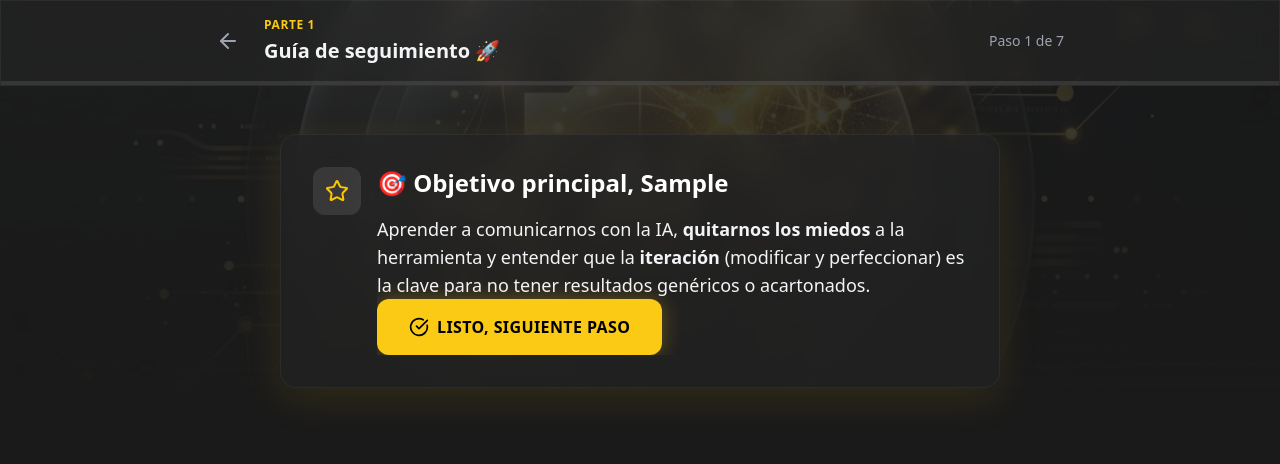
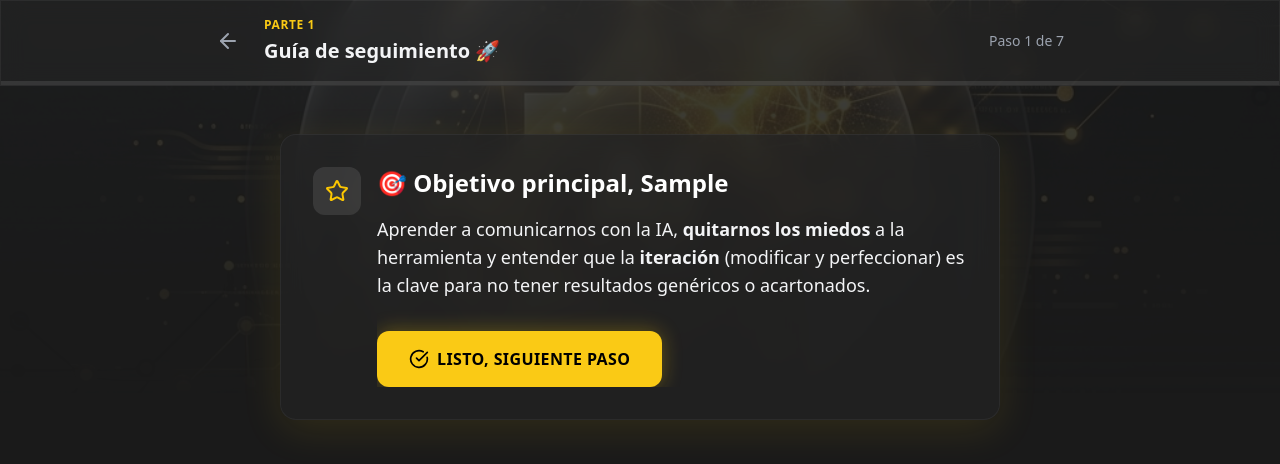
Before and after one commit to nerid/cursos-datatester, a Next.js app: page /cursos/1/1 in a window 1280 px wide. Shown: the top 464 px of the page. Built offline with nearby package versions, Linux system fonts and the light colour scheme; no server answers; sample sign-in values are in the browser's storage.

Commit message:
fix: resolve framer-motion mt prop type error

```diff
--- a/src/app/cursos/[id]/[sessionId]/page.tsx
+++ b/src/app/cursos/[id]/[sessionId]/page.tsx
@@ -323,8 +323,8 @@ export default function SessionPage() {
 
                       {isCurrent && index < steps.length && (
                         <motion.div
-                          initial={{ opacity: 0, mt: 0 }}
-                          animate={{ opacity: 1, mt: 32 }}
+                          initial={{ opacity: 0, marginTop: 0 }}
+                          animate={{ opacity: 1, marginTop: 32 }}
                           transition={{ delay: 0.5 }}
                         >
                           <button
```
